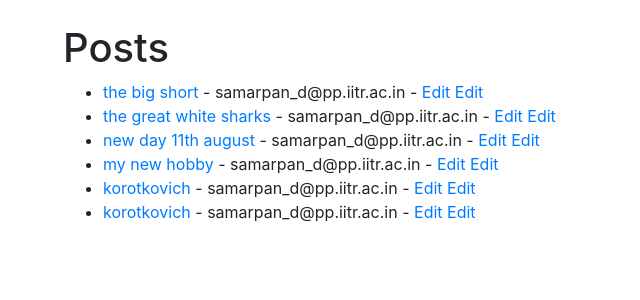
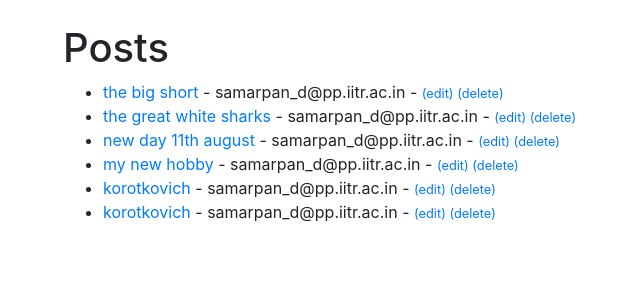
Before and after one commit to 0xethsign/django-blog, a Django app: page / in a window 1280 px wide. Shown: the part 56-356 px from the top of the page, without its empty margins (22-662 px from the left). Run offline with Django 3.2, Linux system fonts and the light colour scheme; data comes from the database, SQL or seed files in the repository; both versions use the stored data as it was after the commit; some libraries are stand-ins or nearby versions.

Commit message:
something's wrong

```diff
--- a/mooblog/templates/home.html
+++ b/mooblog/templates/home.html
@@ -6,8 +6,8 @@
 <ul>
 {% for post in object_list %}
     <li>  <a href="{% url 'article-detail' post.pk %}"> {{ post.title }} </a> - {{ post.author }} -
-    <a href="{% url 'update-post' post.pk %}">Edit</a>
-    <a href="{% url 'delete-post' post.pk %}">Edit</a>
+    <small><a href="{% url 'update-post' post.pk %}">(edit)</a> </small>
+    <small><a href="{% url 'delete-post' post.pk %}">(delete)</a></small>
     <br/>
     </li>
 
--- a/mooblog/views.py
+++ b/mooblog/views.py
@@ -2,6 +2,7 @@ from django.shortcuts import render
 from django.views.generic import ListView, DetailView, CreateView, UpdateView, DeleteView
 from .models import Post
 from .forms import FormPost, FormEdit
+from django.urls import reverse_lazy
 
 class HomeView(ListView):
     model = Post
@@ -14,9 +15,9 @@ class ArticleDetailView(DetailView):
 
 class AddPostView(CreateView):
     model = Post
-    form_class = FormPost
+    # form_class = FormPost
     template_name = 'add_post.html'
-    #fields = ('title','author','body')
+    fields = ('title','author','body')
 
 class UpdatePostView(UpdateView):
     model = Post
@@ -28,3 +29,4 @@ class UpdatePostView(UpdateView):
 class DeletePostView(DeleteView):
     model = Post
     template_name = 'delete_post.html'
+    success_url = reverse_lazy('home')
```
Also changed, not shown: db.sqlite3, mooblog/urls.py (line endings or trailing spaces).
